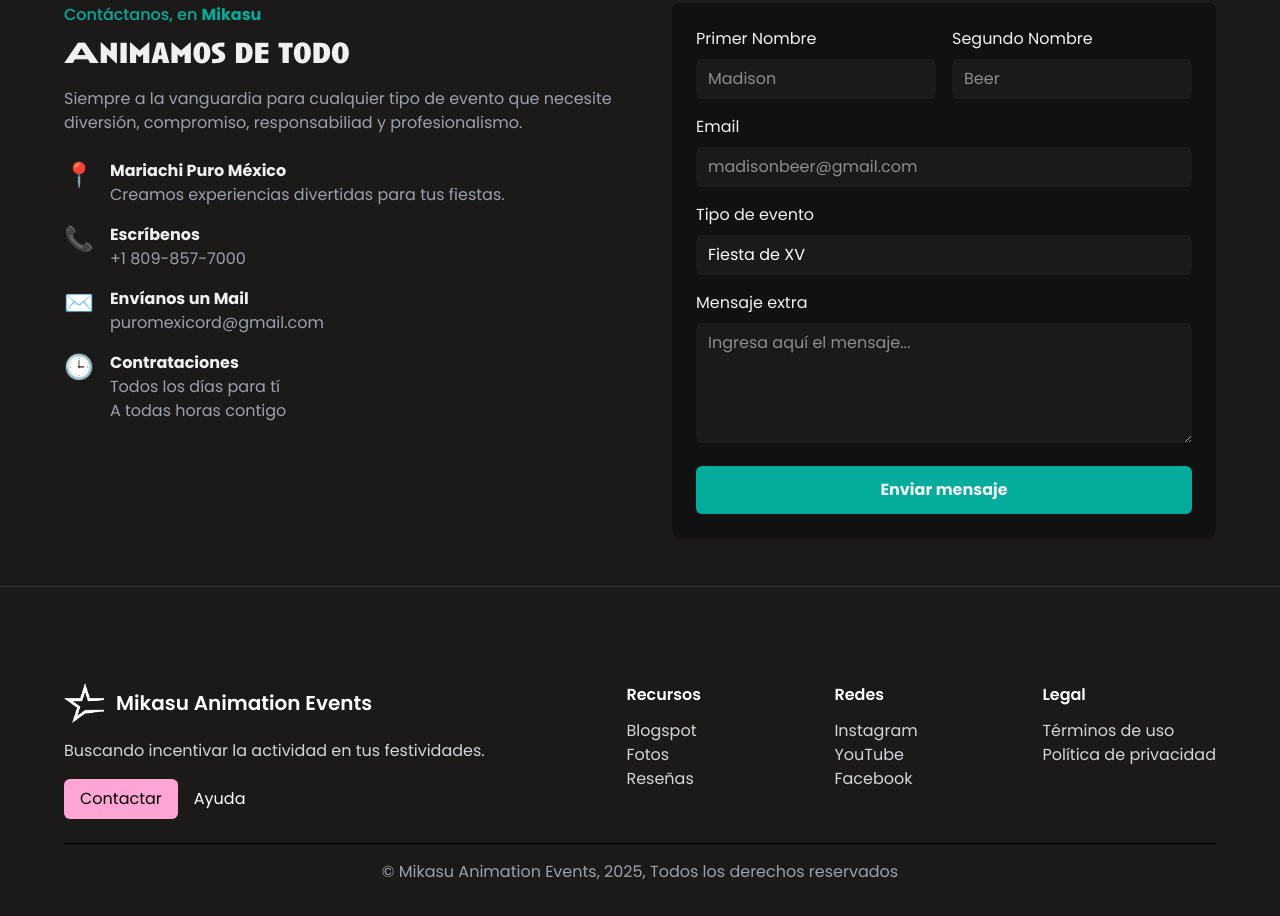
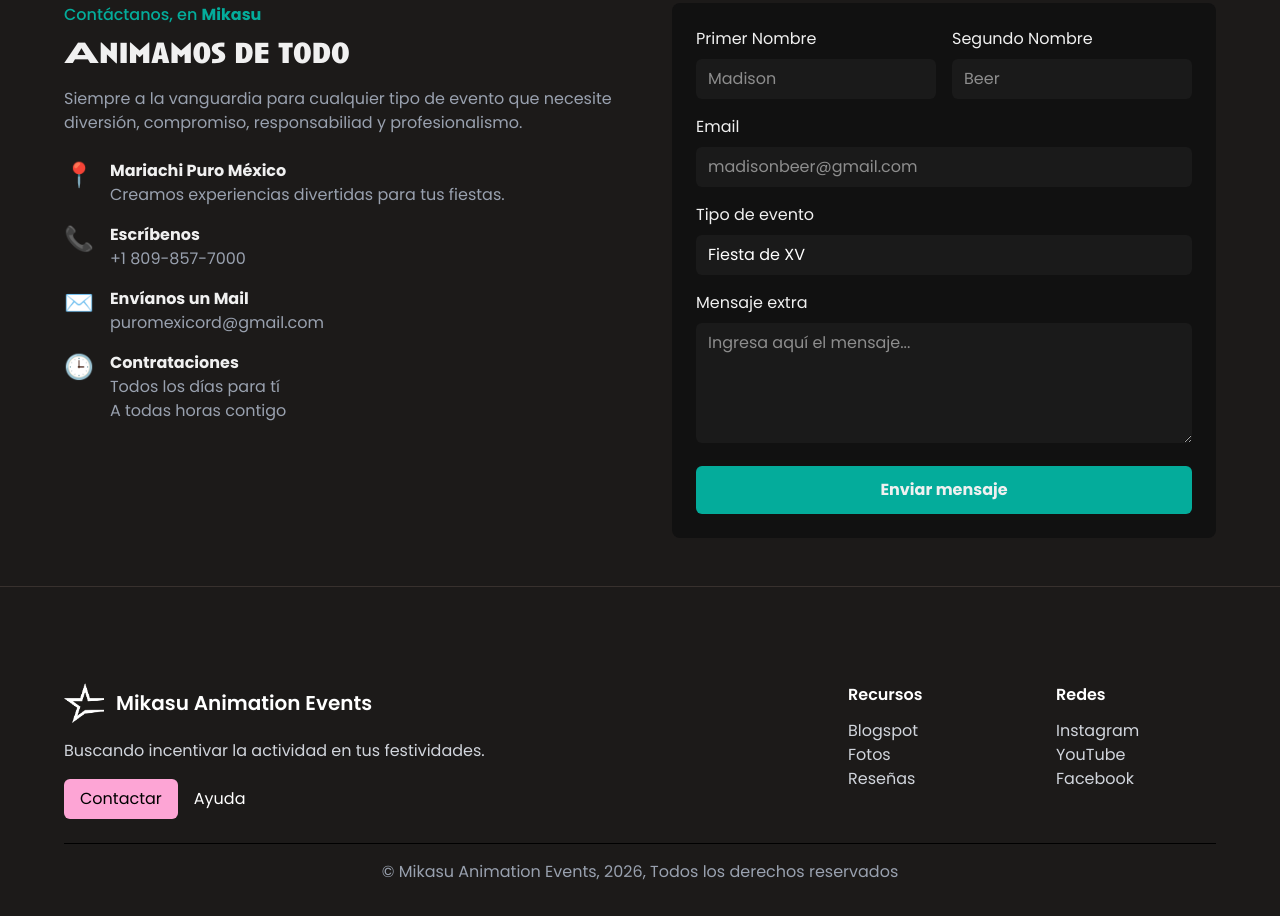
Before and after one commit to tuerre/mikasu-events, an Astro site: page / in a window 1280 px wide. Shown: the part 2402-3318 px from the top of the page. Built offline with nearby package versions, Linux system fonts and the light colour scheme; Astro itself is replaced by a stand-in of ours.

Commit message:
Change copyright year to 2026
Updated copyright year in the footer.

```diff
--- a/src/pages/index.astro
+++ b/src/pages/index.astro
@@ -752,20 +752,6 @@ import Layout from "../layouts/Layout.astro";
                 </li>
               </ul>
             </div>
-
-            <div class="footer-column min-w-[160px]">
-              <h3 class="font-semibold mb-3">Legal</h3>
-              <ul>
-                <li>
-                  <a href="#" class="text-gray-300">Términos de uso</a>
-                </li>
-                <li>
-                  <a href="#" class="text-gray-300"
-                    >Política de privacidad</a
-                  >
-                </li>
-              </ul>
-            </div>
           </div>
         </div>
 
@@ -773,7 +759,7 @@ import Layout from "../layouts/Layout.astro";
           class="footer-bottom border-t border-black pt-4 text-center text-gray-400"
         >
           <p>
-            © Mikasu Animation Events, 2025, Todos los derechos reservados
+            © Mikasu Animation Events, 2026, Todos los derechos reservados
           </p>
         </div>
       </div>
```
